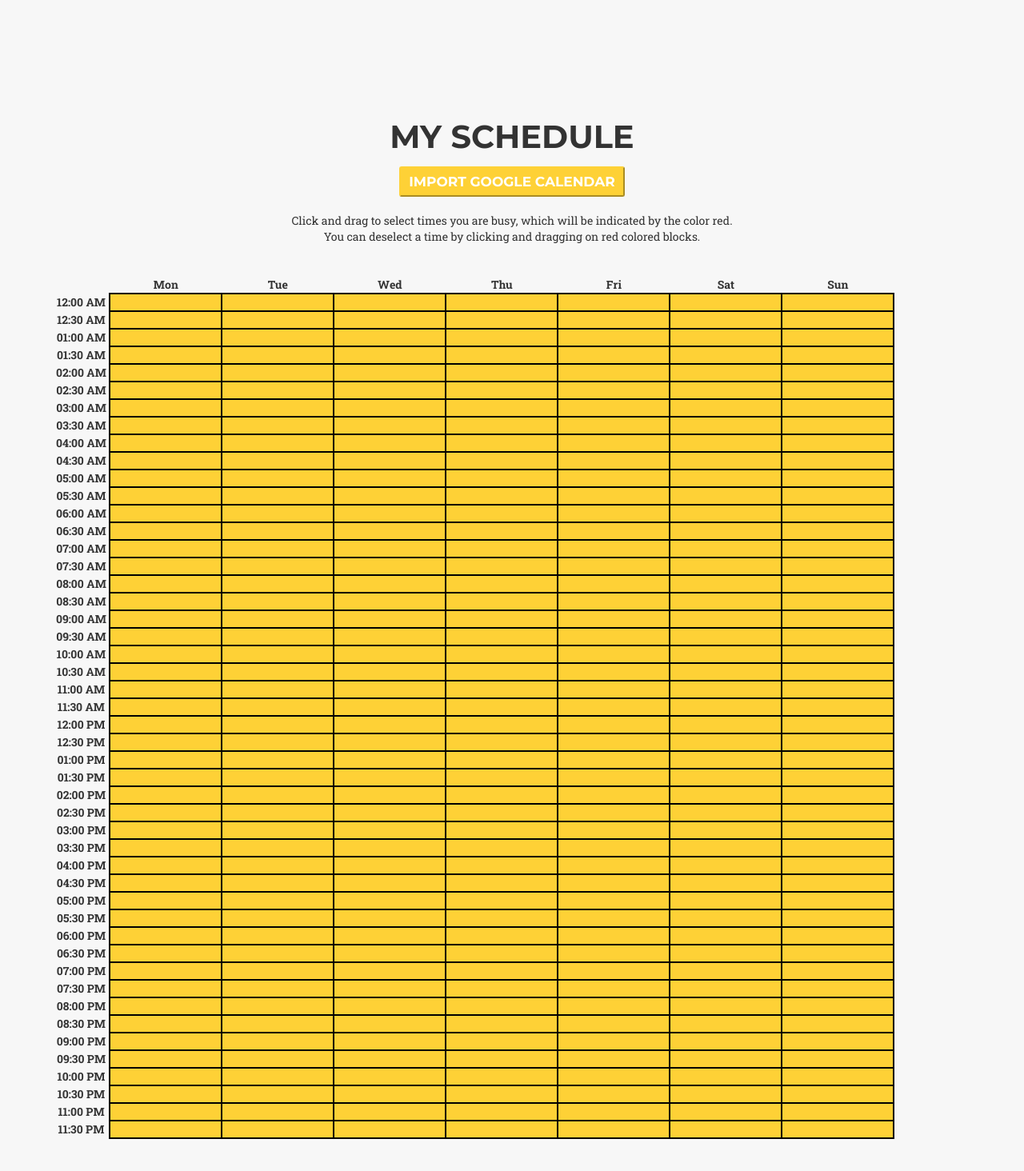
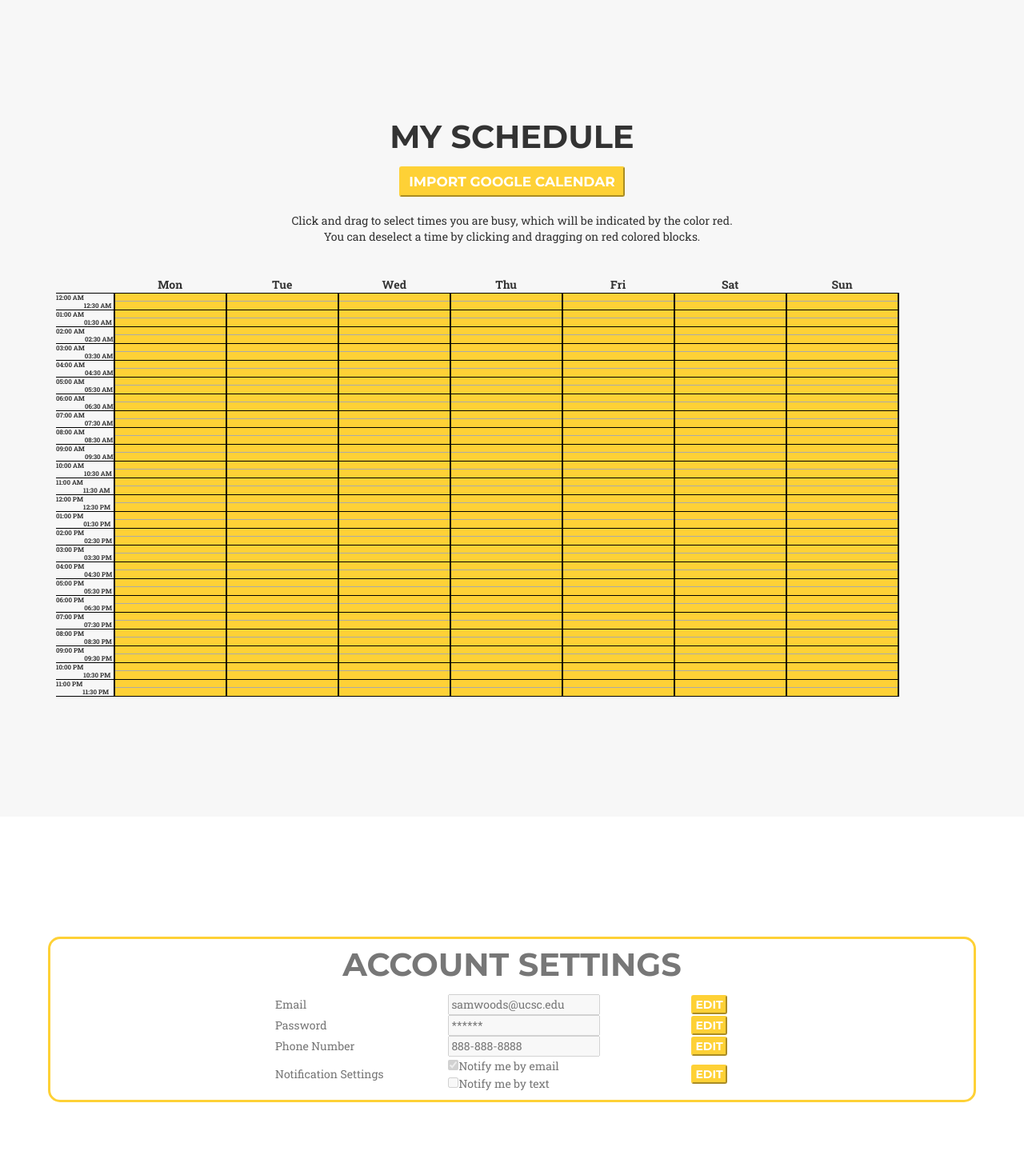
Before and after one commit to JasonAHeron/HACK2015, a Django app: page / in a window 1280 px wide. Shown: the part 1131-2595 px from the top of the page at 80% size. Run offline with Django 3.2, Linux system fonts and the light colour scheme; the visitor is signed in with stand-in values (Sample User, id 1); data that the repository does not hold is empty; some libraries are stand-ins or nearby versions; some web fonts are replaced.

Commit message:
Fixed bugs with calendar

```diff
--- a/django_project/static/css/agency.css
+++ b/django_project/static/css/agency.css
@@ -1020,28 +1020,44 @@
     width: 45px;
 }
 
+.schedule tr {
+	height: 4px;
+}
 .schedule td div {
 	opacity: 0;
-
+	height: 4px;
+	font-size: 4px;
 }
 .schedule td {
 	background:#fed136 ;
 	width: 10em;
-    border-bottom:2pt solid black;
-    border-left:2pt solid black;
-    border-right:2pt solid black;
-    border-top:2pt solid black;
-
+	border-bottom: 1pt solid #AAA;
+	border-left: 2pt solid black;
+	border-right: 2pt solid black;
 }
 .schedule th {
-    text-align:center;
-
+	text-align: center;
 }
 .schedule td.highlighted {
 	background: #610B0B;
 }
 .schedule td.selected, .schedule td:hover {
 	background: black;
+}
+.schedule tr:nth-child(odd), .schedule tr:nth-child(odd) td {
+	border-bottom: 1pt solid black;
+}
+.schedule th:first-child {
+	/*width: 5em;*/
+	height: 10px;
+	display: flex;
+}
+.schedule span {
+	font-size: 8px;
+	position: relative;
+}
+.schedule span:last-child {
+	top: 10px;
 }
 
 .container1{
--- a/django_project/static/js/schedule.js
+++ b/django_project/static/js/schedule.js
@@ -2,6 +2,8 @@
 	var schedules = document.getElementsByClassName( "schedule" );
 	for ( sch = 0; sch < schedules.length; ++sch ) {
 		var table = document.createElement( "table" );
+		table.setAttribute( "draggable", "true" );
+		table.ondragstart = function(e){ if (!e.done) return false; };
 		schedules.item( sch ).appendChild( table );
 		var tr = document.createElement( "tr" );
 		tr.innerHTML = "<th>&nbsp;</th><th>Mon</th><th>Tue</th><th>Wed</th><th>Thu</th><th>Fri</th><th>Sat</th><th>Sun</th>";
@@ -12,7 +14,9 @@
 			if ( hours == 0 ) hours += 12;
 			if ( hours < 10 ) hours = "0" + hours;
 			var td = document.createElement( "th" );
-			td.innerHTML = hours + ':' + ( i%2 ? '3' : '0' ) + "0 " + ( i < 24 ? 'A' : 'P' ) + 'M'+"&nbsp;";
+			if ( i%2 == 0 ) {
+				td.innerHTML = '<span>' + hours + ':00&nbsp;' + ( i < 24 ? 'A' : 'P' ) + 'M</span><span>' + hours + ':30&nbsp;' + ( i < 24 ? 'A' : 'P' ) + 'M</span>';
+			}
 			tr.appendChild( td );
 			for ( j = 0; j < 7; ++j ) {
 				td = document.createElement( "td" );
@@ -44,6 +48,7 @@
 	schedule_dragging = true;
 	var cell = e.target.parentNode;
 	if ( e.dataTransfer != null ) {
+		e.done = true;
 		e.dataTransfer.dropEffect = "none";
 	}
 	schedule_table = cell.parentNode.parentNode;
@@ -51,6 +56,7 @@
 	schedule_drag_row = e.target.row;
 	schedule_drag_row_to = e.target.row;
 	cell.setAttribute( "class", "selected" );
+	//return false;
 }
 
 function onScheduleDragEnd( e ) {
--- a/django_project/static/js/update.js
+++ b/django_project/static/js/update.js
@@ -13,7 +13,7 @@
 				//create buttons to skip session or delete session
 				var element=document.createElement("button");
 				element.type='button';
-            element.value='buttonDelete'+i;
+				element.value='buttonDelete' + i;
 				element.name='buttonDelete' + i;
 				element.innerHTML='Cannot Make Session This Week';
 				element.setAttribute('class','edit leaveGroupBtn');
@@ -23,9 +23,6 @@
 				/*but.onclick= callJavascriptFunction;
 				document.getElementById("but").onclick=callJavascriptFunction;*/
 				var mybr = document.createElement('br');
-
-
-
 				//create accordion
 				var title = $('<a></a>')
 					.addClass( 'accordion-section-title' )
```
Lines whose indentation alone changed are shown as unchanged.
